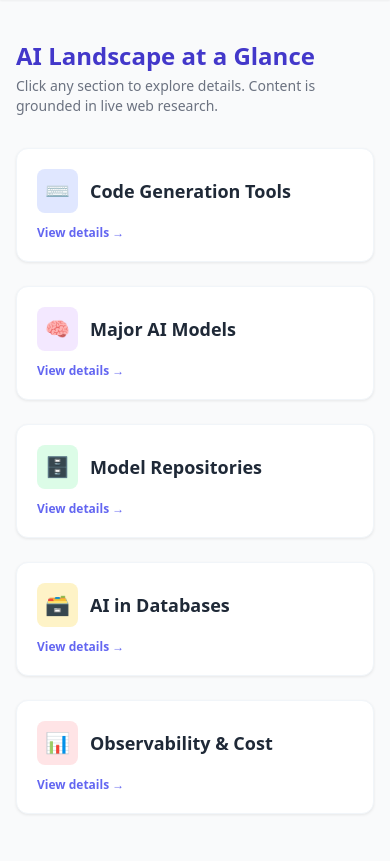
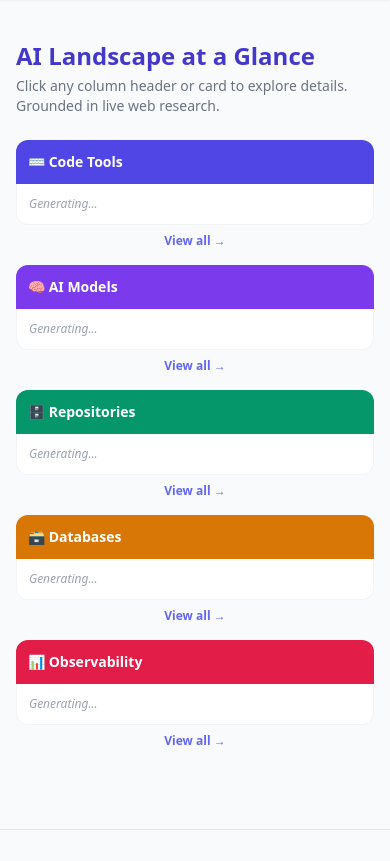
Before and after one commit to nosnow111/ai-landscape, a Python web app: template templates/index.html in a window 390 px wide. Shown: the part 287-1148 px from the top of the page. Run offline with Jinja, Linux system fonts and the light colour scheme; the template is opened without the code that fills it, so the values that code supplies are empty; some libraries are stand-ins or nearby versions.

Commit message:
Redesign overview as column layout with colored headers
Matches the vendor-column style with colored section headers,
mini item cards below each, rank badges, and click-through
to detail tabs. One column per section.

Co-Authored-By: Claude Sonnet 4.6 <noreply@anthropic.com>

```diff
--- a/templates/index.html
+++ b/templates/index.html
@@ -78,77 +78,107 @@
   <!-- OVERVIEW TAB -->
   <div id="tab-overview" class="tab-panel active">
     <h2 class="text-2xl font-bold mb-1 text-indigo-700">AI Landscape at a Glance</h2>
-    <p class="text-gray-500 mb-8 text-sm">Click any section to explore details. Content is grounded in live web research.</p>
-    <div class="grid grid-cols-1 md:grid-cols-2 lg:grid-cols-3 gap-6">
+    <p class="text-gray-500 mb-6 text-sm">Click any column header or card to explore details. Grounded in live web research.</p>
 
-      <div class="card cursor-pointer" onclick="showTab('code-tools')">
-        <div class="flex items-center gap-3 mb-3">
-          <div class="bg-indigo-100 text-indigo-700 rounded-lg p-2 text-xl">⌨️</div>
-          <h3 class="font-bold text-lg">Code Generation Tools</h3>
+    <div class="grid grid-cols-1 md:grid-cols-3 lg:grid-cols-5 gap-4">
+
+      <!-- Code Tools column -->
+      <div>
+        <div onclick="showTab('code-tools')" class="cursor-pointer text-white font-bold text-sm px-3 py-3 rounded-t-xl flex items-center gap-2 hover:opacity-90" style="background:#4f46e5;">
+          ⌨️ Code Tools
         </div>
-        {% if sections.code_tools.get('summary') %}
-        <p class="text-sm text-gray-600 mb-3">{{ sections.code_tools.summary }}</p>
+        {% if sections.code_tools.get('tools') %}
+          {% for t in sections.code_tools.tools[:4] %}
+          <div onclick="showTab('code-tools')" class="cursor-pointer bg-white border border-gray-100 border-t-0 p-3 hover:bg-indigo-50 transition-colors {% if loop.last %}rounded-b-xl{% endif %}">
+            <div class="flex items-center justify-between mb-1">
+              <p class="text-xs font-bold text-gray-800">{{ t.name }}</p>
+              {% if t.get('rank') %}<span style="background:#e0e7ff;color:#3730a3;font-size:0.6rem;font-weight:700;padding:1px 6px;border-radius:9999px;">#{{ t.rank }}</span>{% endif %}
+            </div>
+            <p class="text-xs text-gray-500">{{ t.vendor }}</p>
+            {% if t.pricing_free %}<span style="background:#dcfce7;color:#166534;font-size:0.6rem;padding:1px 5px;border-radius:4px;font-weight:600;">Free tier</span>{% endif %}
+          </div>
+          {% endfor %}
+        {% else %}
+        <div class="bg-white border border-gray-100 border-t-0 rounded-b-xl p-3 text-xs text-gray-400 italic">Generating...</div>
         {% endif %}
-        {% if sections.code_tools.get('tools') %}
-        <div>{% for t in sections.code_tools.tools[:4] %}<span class="tag">{{ t.name }}</span>{% endfor %}</div>
-        {% endif %}
-        <p class="text-xs text-indigo-500 mt-3 font-semibold">View details →</p>
+        <div onclick="showTab('code-tools')" class="cursor-pointer text-center text-xs text-indigo-500 font-semibold mt-2 hover:underline">View all →</div>
       </div>
 
-      <div class="card cursor-pointer" onclick="showTab('models')">
-        <div class="flex items-center gap-3 mb-3">
-          <div class="bg-purple-100 text-purple-700 rounded-lg p-2 text-xl">🧠</div>
-          <h3 class="font-bold text-lg">Major AI Models</h3>
+      <!-- Models column -->
+      <div>
+        <div onclick="showTab('models')" class="cursor-pointer text-white font-bold text-sm px-3 py-3 rounded-t-xl flex items-center gap-2 hover:opacity-90" style="background:#7c3aed;">
+          🧠 AI Models
         </div>
-        {% if sections.models.get('summary') %}
-        <p class="text-sm text-gray-600 mb-3">{{ sections.models.summary }}</p>
+        {% if sections.models.get('models') %}
+          {% for m in sections.models.models[:4] %}
+          <div onclick="showTab('models')" class="cursor-pointer bg-white border border-gray-100 border-t-0 p-3 hover:bg-purple-50 transition-colors {% if loop.last %}rounded-b-xl{% endif %}">
+            <div class="flex items-center justify-between mb-1">
+              <p class="text-xs font-bold text-gray-800">{{ m.name }}</p>
+              {% if m.get('rank') %}<span style="background:#ede9fe;color:#5b21b6;font-size:0.6rem;font-weight:700;padding:1px 6px;border-radius:9999px;">#{{ m.rank }}</span>{% endif %}
+            </div>
+            <p class="text-xs text-gray-500">{{ m.vendor }}</p>
+            {% if m.open_source %}<span style="background:#dcfce7;color:#166534;font-size:0.6rem;padding:1px 5px;border-radius:4px;font-weight:600;">Open Source</span>{% endif %}
+          </div>
+          {% endfor %}
+        {% else %}
+        <div class="bg-white border border-gray-100 border-t-0 rounded-b-xl p-3 text-xs text-gray-400 italic">Generating...</div>
         {% endif %}
-        {% if sections.models.get('models') %}
-        <div>{% for m in sections.models.models[:4] %}<span class="tag tag-purple">{{ m.name }}</span>{% endfor %}</div>
-        {% endif %}
-        <p class="text-xs text-indigo-500 mt-3 font-semibold">View details →</p>
+        <div onclick="showTab('models')" class="cursor-pointer text-center text-xs text-indigo-500 font-semibold mt-2 hover:underline">View all →</div>
       </div>
 
-      <div class="card cursor-pointer" onclick="showTab('repositories')">
-        <div class="flex items-center gap-3 mb-3">
-          <div class="bg-green-100 text-green-700 rounded-lg p-2 text-xl">🗄️</div>
-          <h3 class="font-bold text-lg">Model Repositories</h3>
+      <!-- Repositories column -->
+      <div>
+        <div onclick="showTab('repositories')" class="cursor-pointer text-white font-bold text-sm px-3 py-3 rounded-t-xl flex items-center gap-2 hover:opacity-90" style="background:#059669;">
+          🗄️ Repositories
         </div>
-        {% if sections.repositories.get('summary') %}
-        <p class="text-sm text-gray-600 mb-3">{{ sections.repositories.summary }}</p>
+        {% if sections.repositories.get('platforms') %}
+          {% for p in sections.repositories.platforms[:4] %}
+          <div onclick="showTab('repositories')" class="cursor-pointer bg-white border border-gray-100 border-t-0 p-3 hover:bg-green-50 transition-colors {% if loop.last %}rounded-b-xl{% endif %}">
+            <p class="text-xs font-bold text-gray-800 mb-1">{{ p.name }}</p>
+            <p class="text-xs text-gray-500">{{ p.model_count }} models</p>
+          </div>
+          {% endfor %}
+        {% else %}
+        <div class="bg-white border border-gray-100 border-t-0 rounded-b-xl p-3 text-xs text-gray-400 italic">Generating...</div>
         {% endif %}
-        {% if sections.repositories.get('platforms') %}
-        <div>{% for p in sections.repositories.platforms[:4] %}<span class="tag tag-green">{{ p.name }}</span>{% endfor %}</div>
-        {% endif %}
-        <p class="text-xs text-indigo-500 mt-3 font-semibold">View details →</p>
+        <div onclick="showTab('repositories')" class="cursor-pointer text-center text-xs text-indigo-500 font-semibold mt-2 hover:underline">View all →</div>
       </div>
 
-      <div class="card cursor-pointer" onclick="showTab('databases')">
-        <div class="flex items-center gap-3 mb-3">
-          <div class="bg-amber-100 text-amber-700 rounded-lg p-2 text-xl">🗃️</div>
-          <h3 class="font-bold text-lg">AI in Databases</h3>
+      <!-- Databases column -->
+      <div>
+        <div onclick="showTab('databases')" class="cursor-pointer text-white font-bold text-sm px-3 py-3 rounded-t-xl flex items-center gap-2 hover:opacity-90" style="background:#d97706;">
+          🗃️ Databases
         </div>
-        {% if sections.databases.get('summary') %}
-        <p class="text-sm text-gray-600 mb-3">{{ sections.databases.summary }}</p>
+        {% if sections.databases.get('databases') %}
+          {% for db in sections.databases.databases[:4] %}
+          <div onclick="showTab('databases')" class="cursor-pointer bg-white border border-gray-100 border-t-0 p-3 hover:bg-amber-50 transition-colors {% if loop.last %}rounded-b-xl{% endif %}">
+            <p class="text-xs font-bold text-gray-800 mb-1">{{ db.name }}</p>
+            <p class="text-xs text-gray-500">{{ db.ai_feature }}</p>
+            {% if db.vector_search %}<span style="background:#dcfce7;color:#166534;font-size:0.6rem;padding:1px 5px;border-radius:4px;font-weight:600;">Vector Search</span>{% endif %}
+          </div>
+          {% endfor %}
+        {% else %}
+        <div class="bg-white border border-gray-100 border-t-0 rounded-b-xl p-3 text-xs text-gray-400 italic">Generating...</div>
         {% endif %}
-        {% if sections.databases.get('databases') %}
-        <div>{% for db in sections.databases.databases[:4] %}<span class="tag tag-amber">{{ db.name }}</span>{% endfor %}</div>
-        {% endif %}
-        <p class="text-xs text-indigo-500 mt-3 font-semibold">View details →</p>
+        <div onclick="showTab('databases')" class="cursor-pointer text-center text-xs text-indigo-500 font-semibold mt-2 hover:underline">View all →</div>
       </div>
 
-      <div class="card cursor-pointer" onclick="showTab('observability')">
-        <div class="flex items-center gap-3 mb-3">
-          <div class="bg-rose-100 text-rose-700 rounded-lg p-2 text-xl">📊</div>
-          <h3 class="font-bold text-lg">Observability & Cost</h3>
+      <!-- Observability column -->
+      <div>
+        <div onclick="showTab('observability')" class="cursor-pointer text-white font-bold text-sm px-3 py-3 rounded-t-xl flex items-center gap-2 hover:opacity-90" style="background:#e11d48;">
+          📊 Observability
         </div>
-        {% if sections.observability.get('summary') %}
-        <p class="text-sm text-gray-600 mb-3">{{ sections.observability.summary }}</p>
+        {% if sections.observability.get('tools') %}
+          {% for t in sections.observability.tools[:4] %}
+          <div onclick="showTab('observability')" class="cursor-pointer bg-white border border-gray-100 border-t-0 p-3 hover:bg-rose-50 transition-colors {% if loop.last %}rounded-b-xl{% endif %}">
+            <p class="text-xs font-bold text-gray-800 mb-1">{{ t.name }}</p>
+            <p class="text-xs text-gray-500">{{ t.monitors[:60] }}{% if t.monitors|length > 60 %}…{% endif %}</p>
+          </div>
+          {% endfor %}
+        {% else %}
+        <div class="bg-white border border-gray-100 border-t-0 rounded-b-xl p-3 text-xs text-gray-400 italic">Generating...</div>
         {% endif %}
-        {% if sections.observability.get('tools') %}
-        <div>{% for t in sections.observability.tools[:4] %}<span class="tag tag-rose">{{ t.name }}</span>{% endfor %}</div>
-        {% endif %}
-        <p class="text-xs text-indigo-500 mt-3 font-semibold">View details →</p>
+        <div onclick="showTab('observability')" class="cursor-pointer text-center text-xs text-indigo-500 font-semibold mt-2 hover:underline">View all →</div>
       </div>
 
     </div>
```
